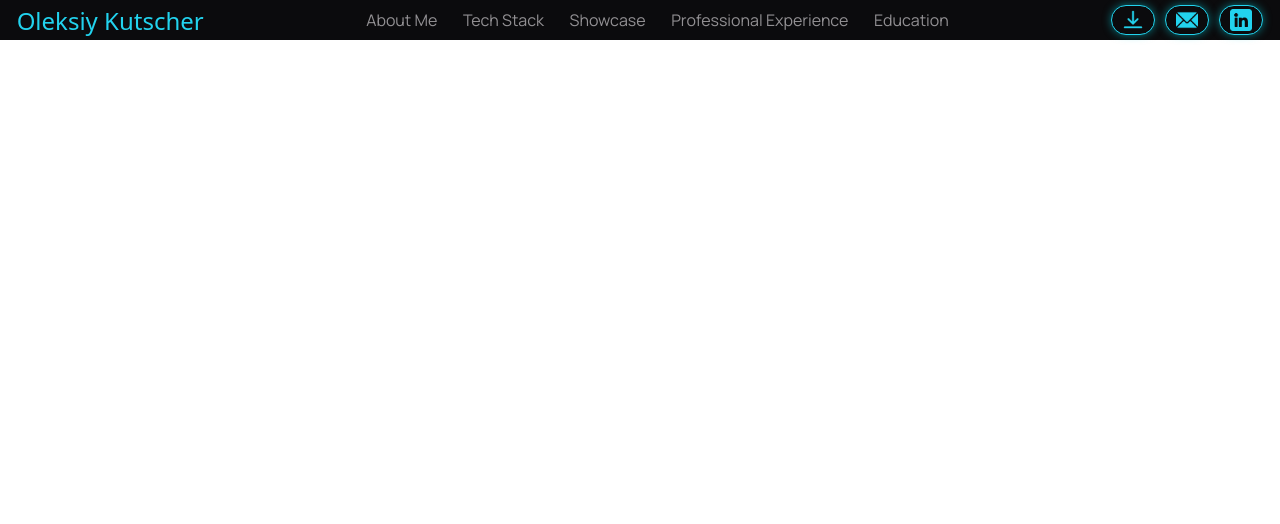
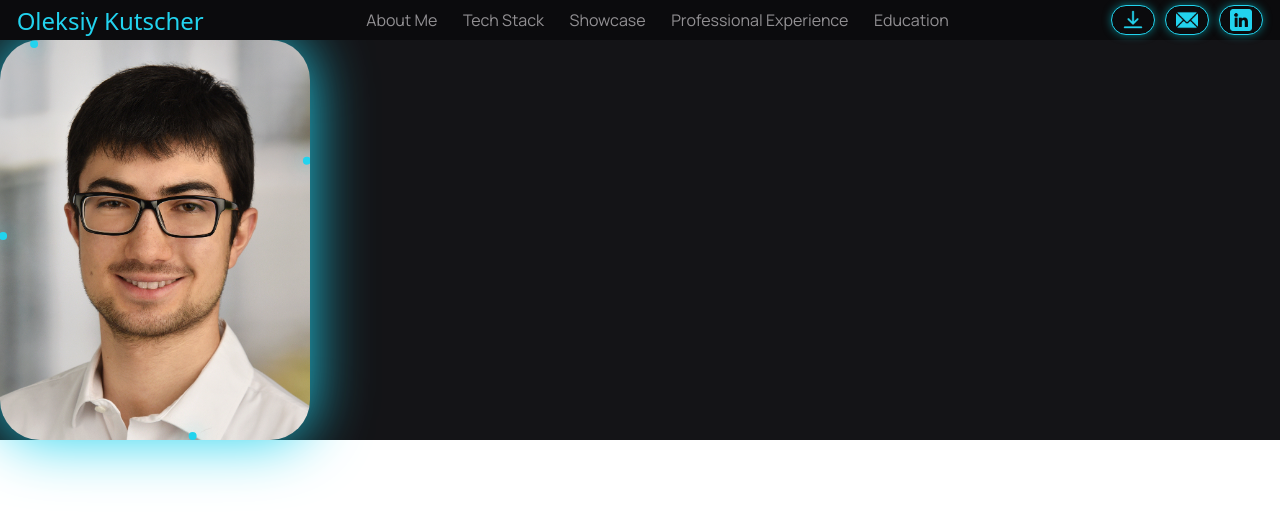
Before and after one commit to OleksiyKutscher/OK_PortfolioPage, a React (Vite) app: page / in a window 1280 px wide. Shown: the top 524 px of the page. Built offline with nearby package versions, Linux system fonts and the light colour scheme; a web font is replaced by a local one.

Commit message:
started home page, added frame motion, made portrait dragable and animatied glowing path

```diff
--- a/package.json
+++ b/package.json
@@ -12,6 +12,7 @@
   "dependencies": {
     "@fontsource/aladin": "^5.2.8",
     "@fontsource/manrope": "^5.2.8",
+    "motion": "^12.38.0",
     "react": "^19.2.5",
     "react-dom": "^19.2.5"
   },
--- a/src/App.jsx
+++ b/src/App.jsx
@@ -1,12 +1,14 @@
 import { useState } from 'react'
 import './App.css'
 import Header from './components/Header';
+import Home from './components/Home';
 
 function App() {
 
   return (
     <>
       <Header />
+      <Home />
     </>
   )
 }
--- /dev/null
+++ b/src/components/Home.css
@@ -0,0 +1,33 @@
+.home-container {
+    display: flex;
+    flex-direction: column;
+}
+
+.portrait-container {
+    display: flex;
+    width: 310px;
+    height: 400px;
+    border-radius: 40px;
+    overflow: hidden;
+    filter: drop-shadow(0 0 30px var(--primary-color-0));
+
+    & img {
+        object-fit: cover;
+        overflow: clip;
+        position: relative;
+        top: 60px;
+        left: 10px;
+        scale: 1.3;
+
+    }
+}
+
+.border-svg {
+    position: absolute;
+    top: 0;
+    left: 0;
+    width: 100%;
+    height: 100%;
+    pointer-events: none; /* Klicks gehen durch zum Bild */
+    filter: drop-shadow(0 0 10px var(--primary-color-0));
+}
--- /dev/null
+++ b/src/components/Home.jsx
@@ -0,0 +1,38 @@
+import './Home.css';
+import PortraitImg from '../assets/images/portrait.jpg';
+import { motion } from "motion/react"
+
+export default function Home() {
+  return (
+    <div className="home-container">
+      <motion.div className="portrait-container" drag={true} dragSnapToOrigin={true} whileHover="animate">
+        <img src={PortraitImg} alt="Portrait" draggable="false" />
+        <svg className="border-svg" viewBox="0 0 100 100" preserveAspectRatio="none" >
+          <motion.rect
+            x="1" y="1" width="98" height="98" rx="10"
+            fill="transparent"
+            stroke="#22D3EE" // Color
+            strokeWidth="8"
+            vectorEffect="non-scaling-stroke"
+            strokeLinecap="round"
+
+            initial={{ pathLength: 0, pathOffset: 0 }}
+            // Animations-Variante für Hover
+            variants={{
+              animate: {
+                pathLength: [0, 0.3, 0], //
+                pathSpacing: [4], // because width /height is 4 times smaller than original ,even though its relative... 2 start points if spacing smaller
+                pathOffset: [0, 4], // has to do double the distance for same reason
+                transition: {
+                  duration: 3,         // Duration for one round
+                  ease: "easeInOut",
+                  repeat: Infinity,
+                }
+              }
+            }}
+          />
+        </svg>
+      </motion.div>
+    </div>
+  );
+}
```
Also changed, not shown: src/assets/images/portrait.jpg (added), 1 other file (tests, documents, lock files or other folders).
